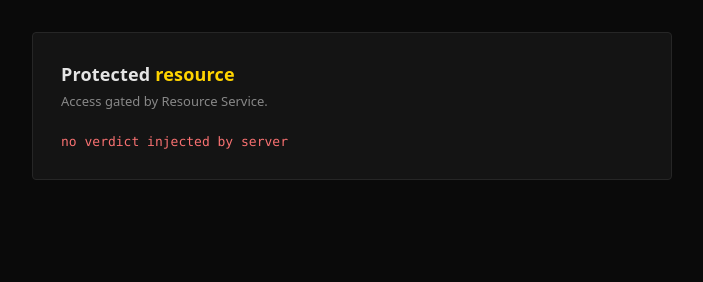
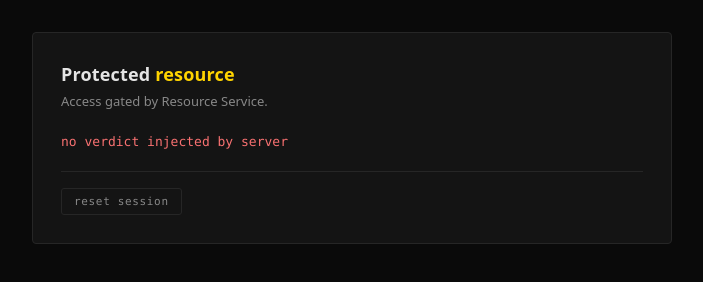
Before and after one commit to butvinm/ppiav, a website with bundled scripts: page web/rclient/index.html in a window 1280 px wide. Shown: the whole page, without its empty margins (288-991 px from the left). Built offline with nearby package versions, Linux system fonts and the light colour scheme.

Commit message:
feat(rclient): add reset-session form on /protected
Posts to /reset, which clears the sid cookie and 303s back to
/protected, restarting Stage 1 via VAgent.

Co-Authored-By: Claude Opus 4.7 (1M context) <noreply@anthropic.com>

```diff
--- a/web/rclient/index.html
+++ b/web/rclient/index.html
@@ -11,6 +11,9 @@
       <h1>Protected <span class="accent">resource</span></h1>
       <p class="subtitle">Access gated by Resource Service.</p>
       <div id="status" class="status">Loading...</div>
+      <form method="post" action="/reset" class="reset-form">
+        <button type="submit" class="reset-btn">reset session</button>
+      </form>
     </main>
     <!--
       RService injects `<script>window.verdict = {"sid":"...", "verdict":"..."};</script>`
--- a/web/rclient/styles.css
+++ b/web/rclient/styles.css
@@ -135,6 +135,31 @@ h1 .accent {
   color: var(--danger);
 }
 
+.reset-form {
+  margin: 20px 0 0;
+  padding-top: 16px;
+  border-top: 1px solid var(--border);
+}
+
+.reset-btn {
+  background: transparent;
+  color: var(--muted);
+  border: 1px solid var(--border);
+  border-radius: 3px;
+  padding: 6px 12px;
+  font-family: var(--mono);
+  font-size: 11px;
+  letter-spacing: 0.06em;
+  cursor: pointer;
+}
+
+.reset-btn:hover,
+.reset-btn:focus-visible {
+  color: var(--accent);
+  border-color: var(--accent);
+  outline: none;
+}
+
 @media (max-width: 640px) {
   body {
     padding: 16px 12px 48px;
```
